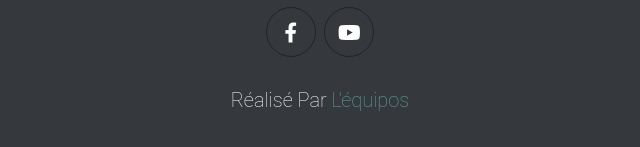
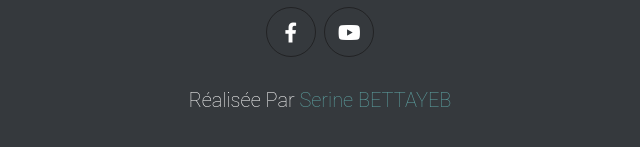
Before and after one commit to SerineBettayeb/webproject, a plain HTML site: page activites.html in a window 1280 px wide. Shown: the part 2104-2251 px from the top of the page, 320-960 px from the left. Drawn offline with nearby package versions, Linux system fonts and the light colour scheme; a script that the page names is missing; a web font is replaced by a local one.

Commit message:
Update activites.html

```diff
--- a/activites.html
+++ b/activites.html
@@ -207,7 +207,7 @@
         <a href="https://fr-fr.facebook.com/ile.de.brehat" class="fab fa-facebook-f"></a>
         <a href="https://www.youtube.com/channel/UCKjtJqq0QdIYhCIgUOmA36Q" class="fab fa-youtube"></a>
     </div>
-    <div class="credit">Réalisé par <span>l'équipos</span> </div>
+    <div class="credit">Réalisée par <span>Serine BETTAYEB</span> </div>
 
 </section>
 
```
